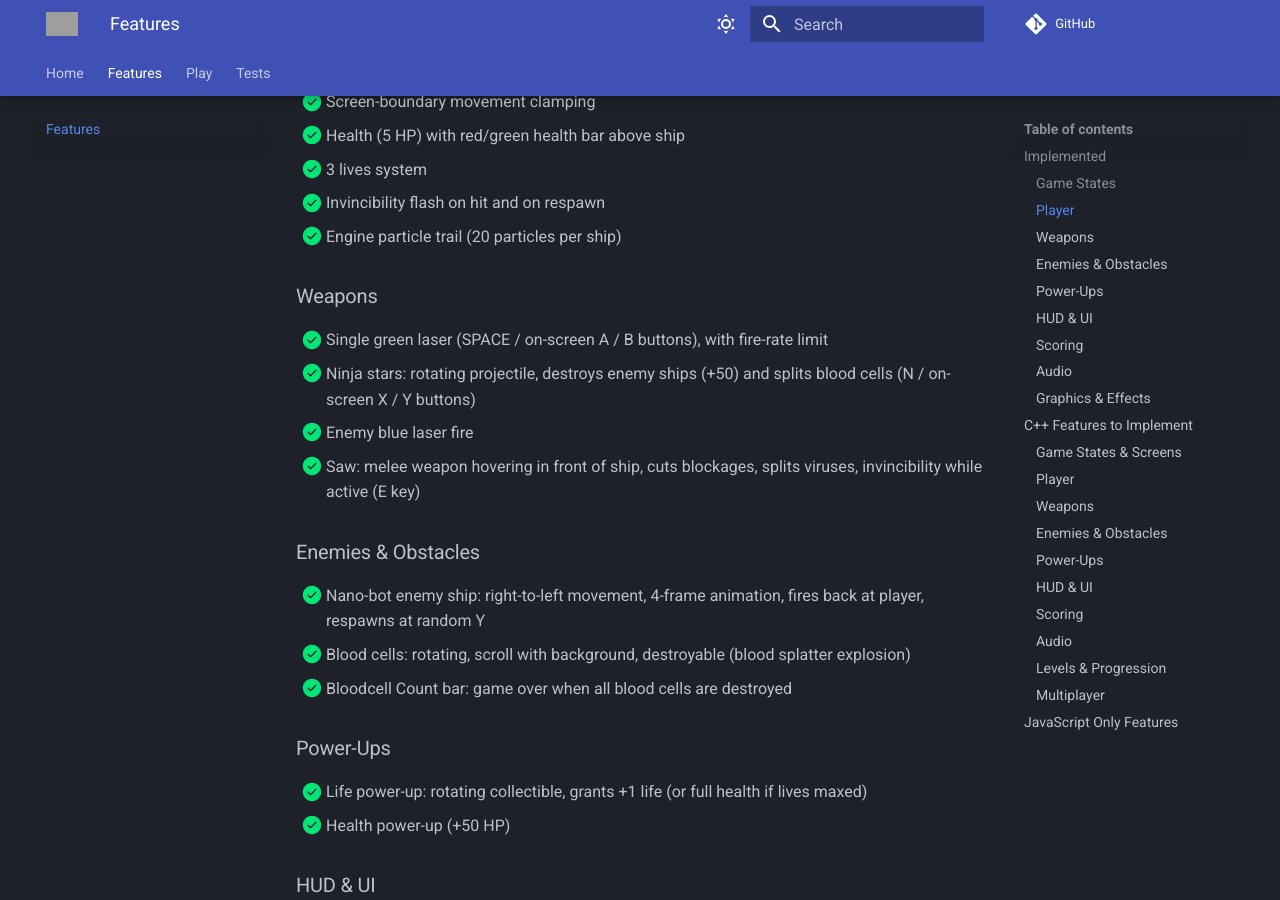
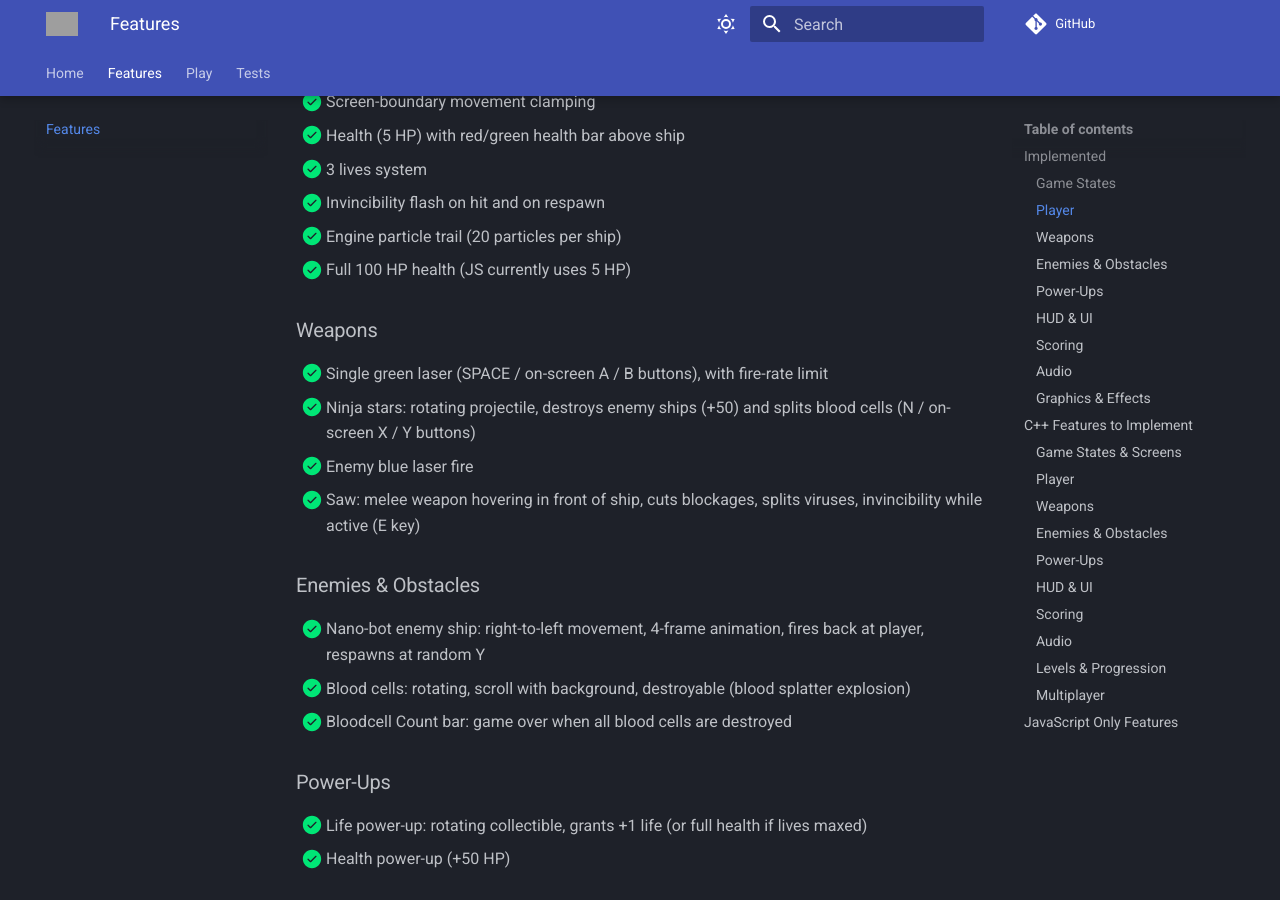
Before and after one commit to joeaoregan/AntibodyJS, an MkDocs documentation site: the page built from docs/features.md, in a window 1280 px wide and 900 px high, scrolled down 630 px. Built offline with MkDocs 1.6.1 and Material for MkDocs 9.7.7, drawn with Linux system fonts in a browser that asks for light colours; comment, search, counter and statistics services are not loaded; some of the changed text lies outside the part shown; grey boxes are pictures that could not be loaded.

Commit message:
docs: update features list in documentation

```diff
--- a/docs/features.md
+++ b/docs/features.md
@@ -22,6 +22,7 @@ Features already working in the JavaScript version.
 - [x] 3 lives system
 - [x] Invincibility flash on hit and on respawn
 - [x] Engine particle trail (20 particles per ship)
+- [x] Full 100 HP health (JS currently uses 5 HP)
 
 ### Weapons
 
```
Also changed, not shown: other parts of docs/features.md (+0 -1 lines).
